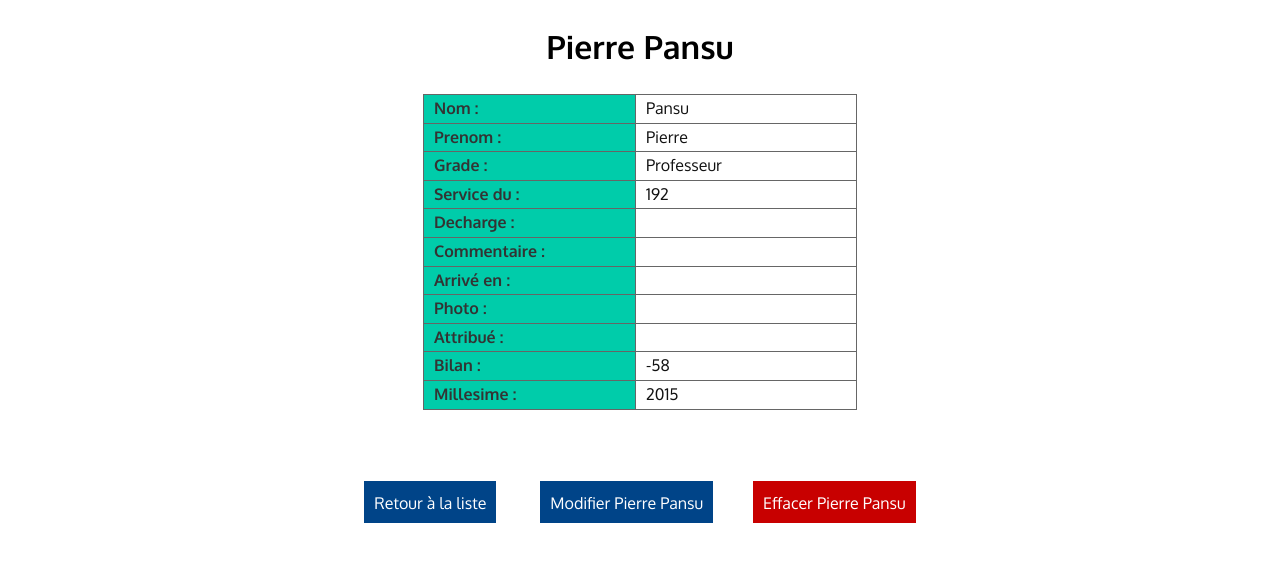
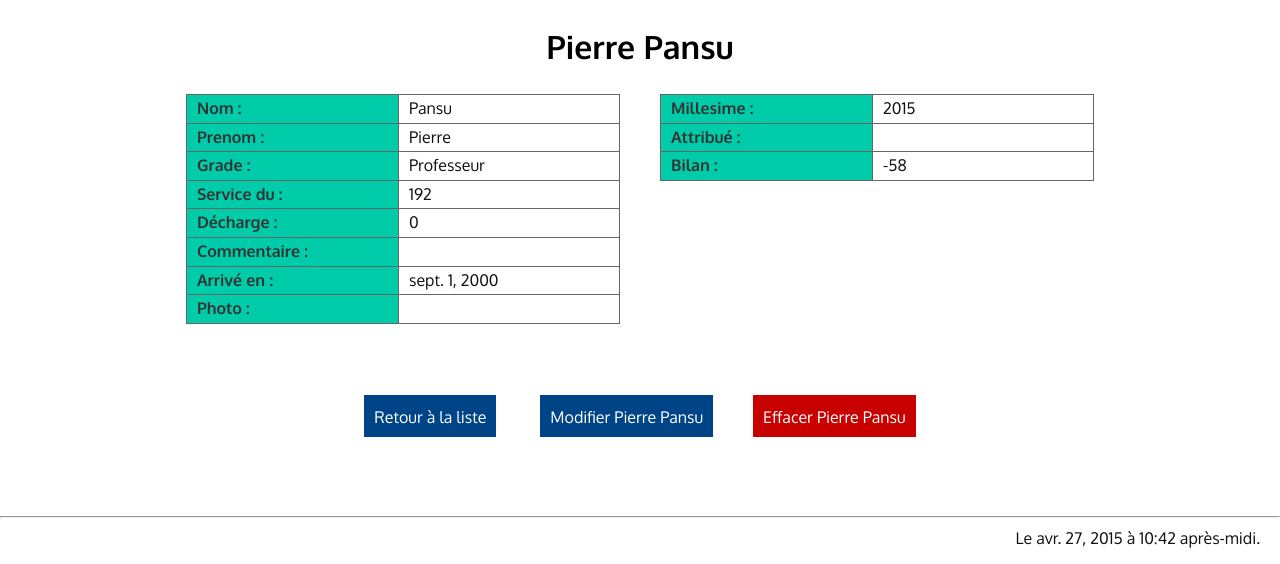
Before and after one commit to thierryramond/trServ, a Django app: page /enseignant/9/ in a window 1280 px wide. Shown: the part 154-718 px from the top of the page. Run offline with Django 3.2, Linux system fonts and the light colour scheme; data comes from the database, SQL or seed files in the repository; both versions use the stored data as it was after the commit; parts of the project's set-up code (start-up, migrations or seed data) failed here and were passed over.

Commit message:
override save Enseignant

```diff
--- a/trServ/services/models.py
+++ b/trServ/services/models.py
@@ -38,7 +38,6 @@
         if att == None:
             att=0
         self.bilan = self.service_du-self.decharge-att
-        self.save()
         return (self.service_du-self.decharge-att)
 
 
@@ -46,8 +45,7 @@
         total = Tache.objects.filter(attribué_à = self).aggregate(Sum('horaire_eqtd'))
         if (total['horaire_eqtd__sum'] == None):
             total['horaire_eqtd__sum']=0
-        self.total_attribue=total['horaire_eqtd__sum']
-        self.save()
+        self.attribué=total['horaire_eqtd__sum']
         return total['horaire_eqtd__sum']
 
     def get_fields(self):
@@ -56,6 +54,10 @@
     def get_absolute_url(self):
         return reverse('enseignant-view', kwargs={'pk': self.id})
 
+    def save(self):
+        self.bilan = self.calcul_bilan()
+        self.attribué = self.total_attribue_1()
+        super(Enseignant, self).save(*args, **kwargs)
 
 #----------------------------------------------------------------------------------------------
 # Table des UEs
--- a/trServ/services/templates/enseignant_detail.html
+++ b/trServ/services/templates/enseignant_detail.html
@@ -14,13 +14,15 @@
 <tr><th>Prenom :</th><td> {{enseignant.prenom}}</td></tr>
 <tr><th>Grade :</th><td> {{enseignant.grade}}</td></tr>
 <tr><th>Service du :</th><td>{{enseignant.service_du}}</td></tr>
-<tr><th>Decharge :</th><td>{{enseignant.décharge}}</td></tr>
+<tr><th>Décharge :</th><td>{{enseignant.decharge}}</td></tr>
 <tr><th>Commentaire :</th><td>{{enseignant.commentaire}}</td></tr>
-<tr><th>Arrivé en :</th><td>{{enseignant.arrivée_en}}</td></tr>
+<tr><th>Arrivé en :</th><td>{{enseignant.arrivé_en}}</td></tr>
 <tr><th>Photo :</th><td>{{enseignement.photo}}</td></tr>
+</table>
+<table>
+<tr><th>Millesime :</th><td>{{enseignant.millesime}}</td></tr>
 <tr><th>Attribué :</th><td>{{enseignement.attribué}}</td></tr>
 <tr><th>Bilan :</th><td>{{enseignant.bilan}}</td></tr>
-<tr><th>Millesime :</th><td>{{enseignant.millesime}}</td></tr>
 </table>
 
 </table>
```
Also changed, not shown: trServ/db.sqlite3.
